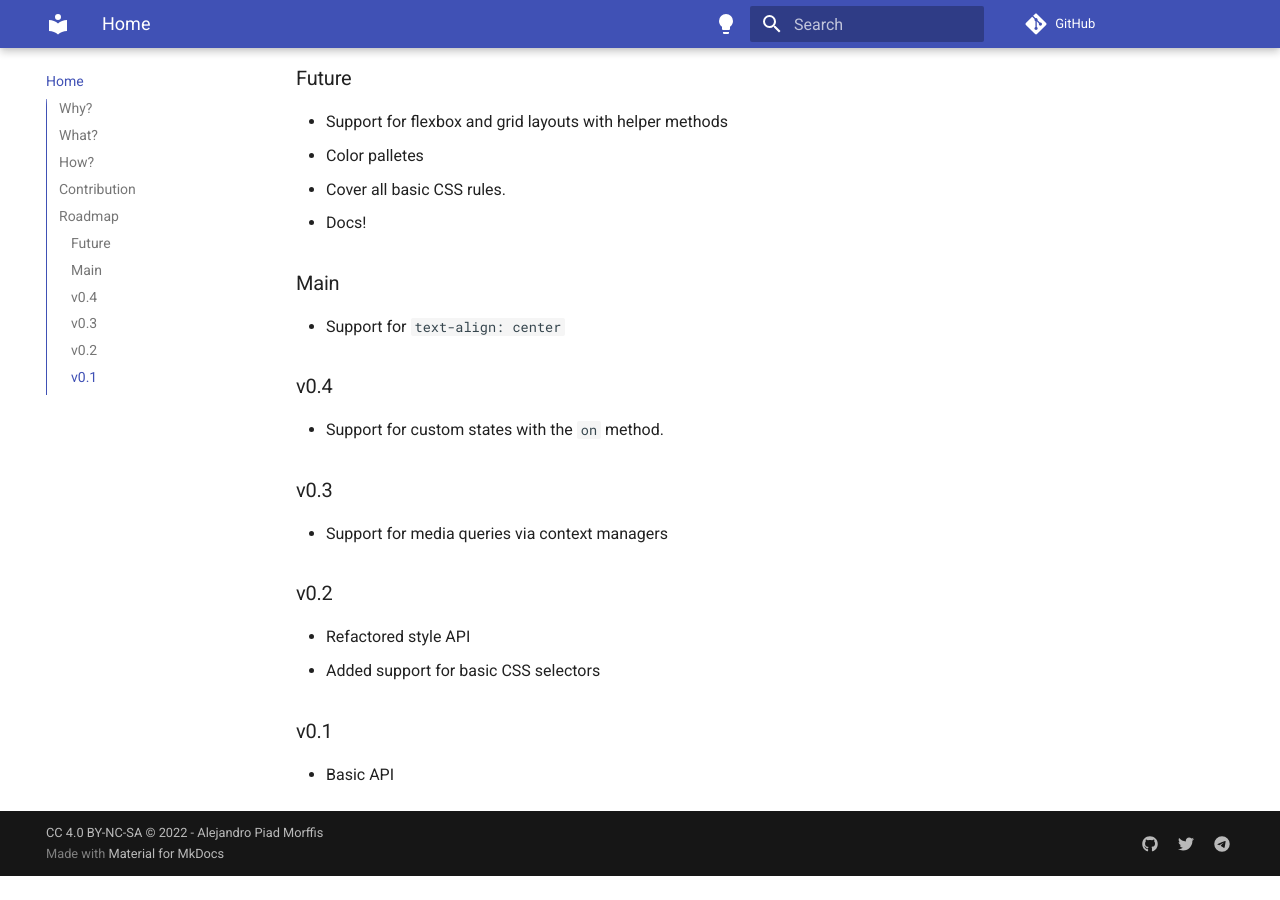
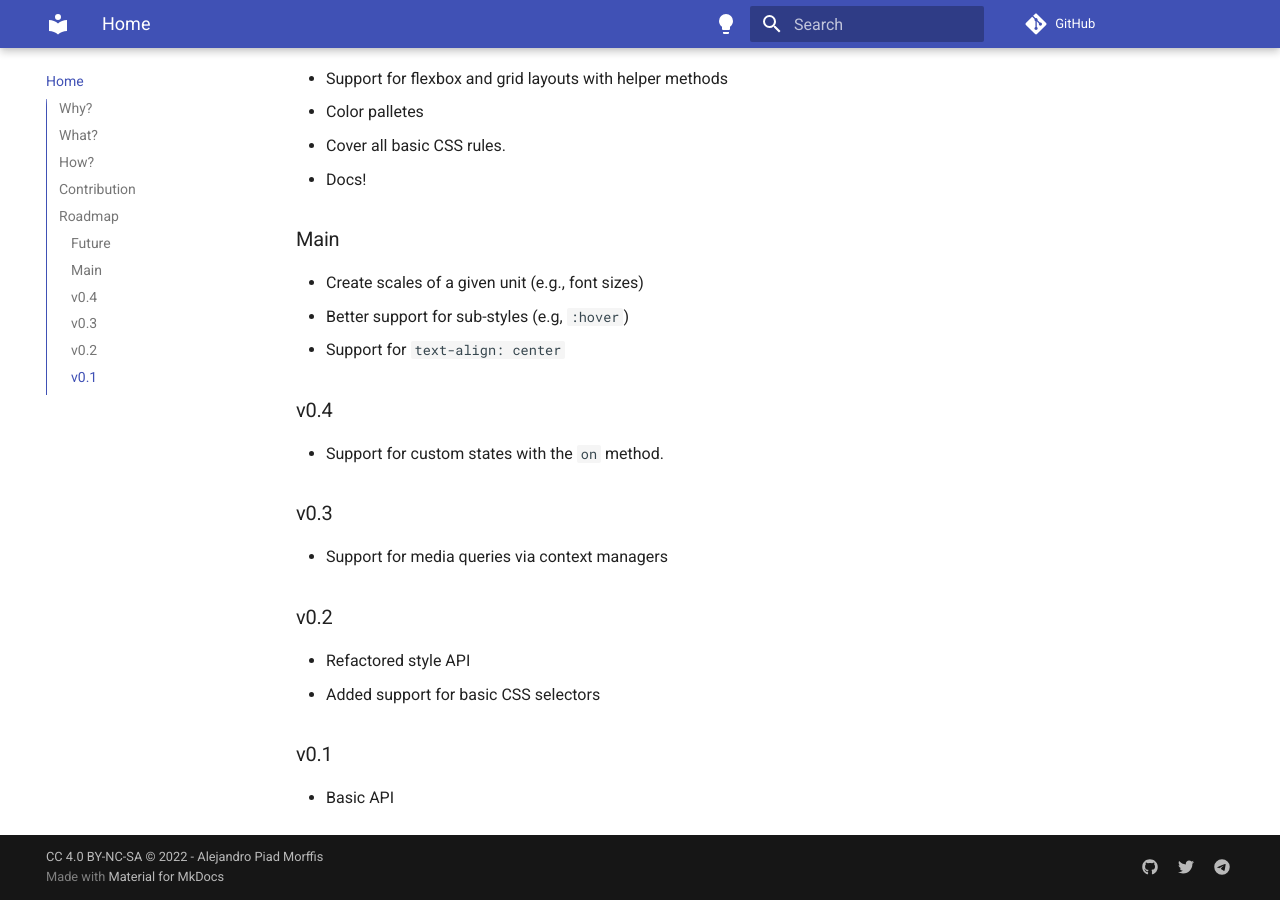
Before and after one commit to apiad/violetear, an MkDocs documentation site: the page built from docs/index.md, in a window 1280 px wide and 900 px high, scrolled down 2438 px. Built offline with MkDocs 1.6.1 and Material for MkDocs 9.7.7, drawn with Linux system fonts in a browser that asks for light colours; comment, search, counter and statistics services are not loaded; before the commit the page ends 3314 px from its top, so only the background shows below that.

Commit message:
Update index

````diff
--- a/docs/index.md
+++ b/docs/index.md
@@ -3,7 +3,6 @@
 ![PyPI](https://img.shields.io/pypi/v/violetear)
 ![PyPI - Python Version](https://img.shields.io/pypi/pyversions/violetear)
 ![PyPI - License](https://img.shields.io/pypi/l/violetear)
-
 [![Documentation](https://github.com/apiad/violetear/actions/workflows/pages.yml/badge.svg)](https://apiad.net/violetear)
 
 > A minimalist CSS generator
@@ -59,7 +58,7 @@ with sheet.media(min_width=768):
 And you can style specific states:
 
 ```python
-style.add(title.on("hover").font(weight="bolder"))
+title.on("hover").font(weight="bolder")
 ```
 
 Once your stylesheet is complete, you have a few options to deliver the styles to your frontend.
@@ -111,6 +110,8 @@ Likewise, if you're feeling adventurous, go ahead and add some fluid methods to
 
 ### Main
 
+- Create scales of a given unit (e.g., font sizes)
+- Better support for sub-styles (e.g, `:hover`)
 - Support for `text-align: center`
 
 ### v0.4
````
